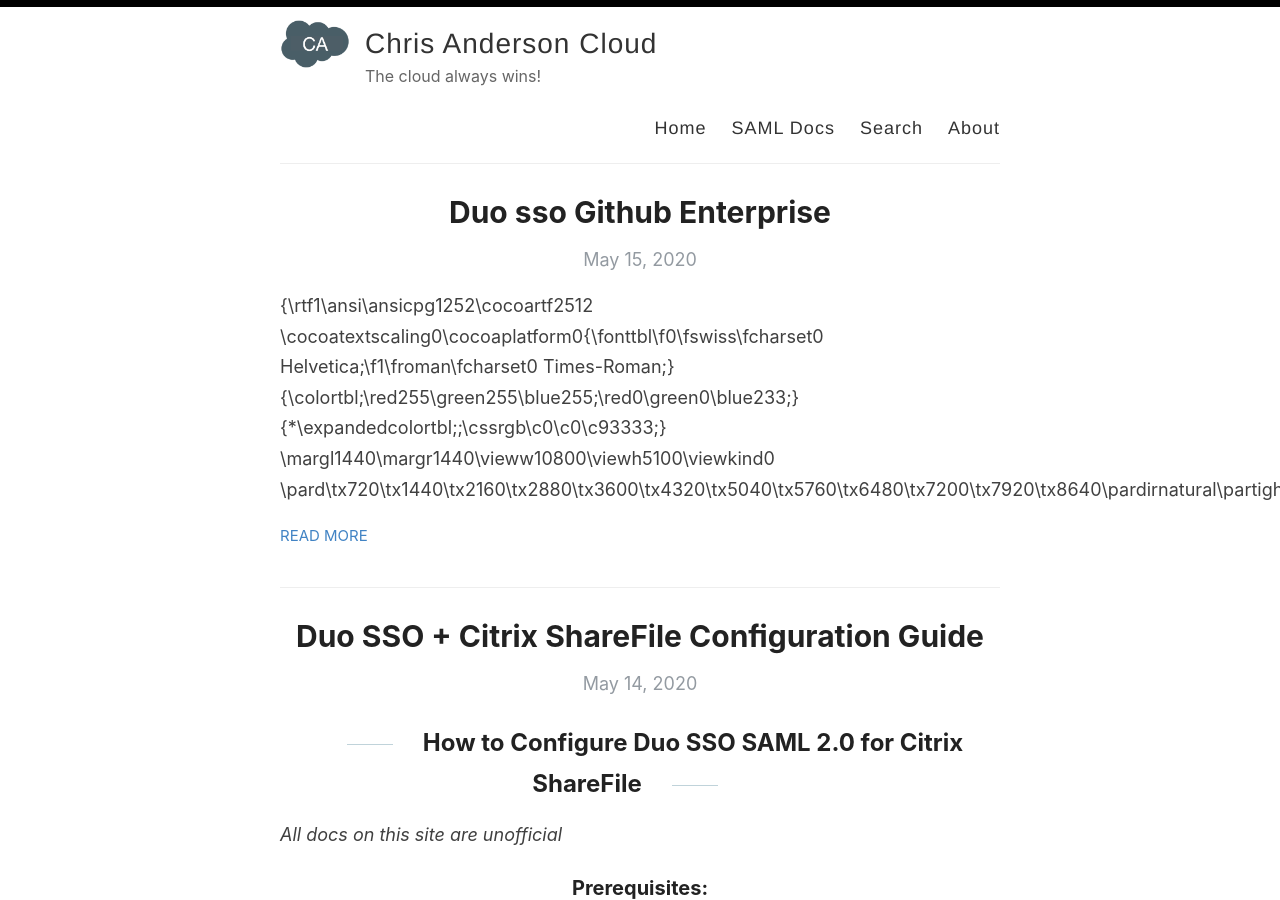
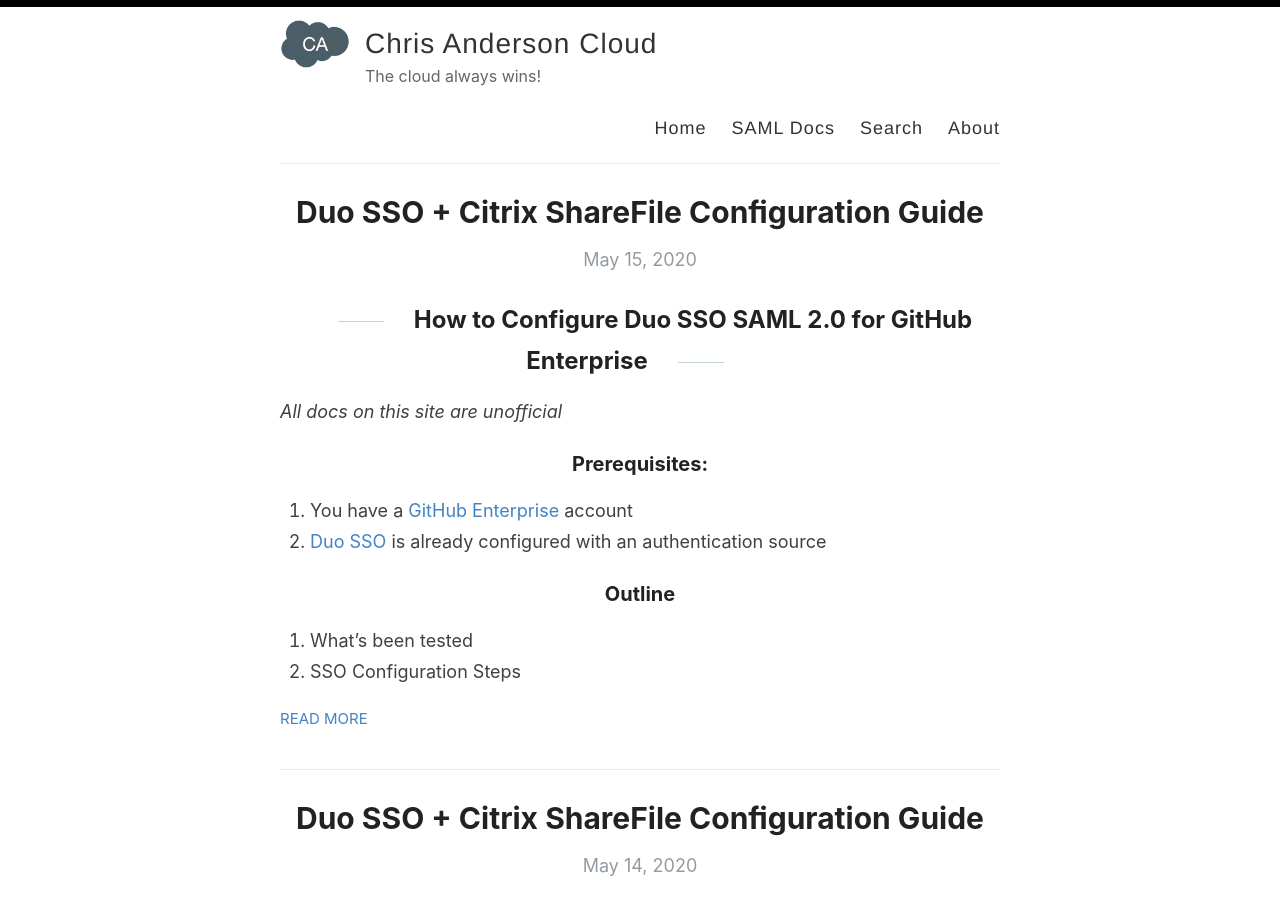
Before and after one commit to christophe81/christophe81.github.io, a Jekyll site: the page built from index.html, in a window 1280 px wide and 900 px high. Built offline with Jekyll 4.4.1, drawn with Linux system fonts in a browser that asks for light colours; the list of posts is cut into pages by our own code.

Commit message:
Update 2020-5-15-Duo SSO-GitHub-Enterprise.md

```diff
--- a/_posts/2020-5-15-Duo SSO-GitHub-Enterprise.md
+++ b/_posts/2020-5-15-Duo SSO-GitHub-Enterprise.md
@@ -1,84 +1,70 @@
-{\rtf1\ansi\ansicpg1252\cocoartf2512
-\cocoatextscaling0\cocoaplatform0{\fonttbl\f0\fswiss\fcharset0 Helvetica;\f1\froman\fcharset0 Times-Roman;}
-{\colortbl;\red255\green255\blue255;\red0\green0\blue233;}
-{\*\expandedcolortbl;;\cssrgb\c0\c0\c93333;}
-\margl1440\margr1440\vieww10800\viewh5100\viewkind0
-\pard\tx720\tx1440\tx2160\tx2880\tx3600\tx4320\tx5040\tx5760\tx6480\tx7200\tx7920\tx8640\pardirnatural\partightenfactor0
+---
+layout: post
+title: Duo SSO + Citrix ShareFile Configuration Guide
+categories: SAML SSO
+excerpt_separator: <!--more-->
+---
 
-\f0\fs24 \cf0 ---\
-layout: post\
-title: Duo SSO + GitHub Enterprise Configuration Guide\
-categories: SAML SSO\
-excerpt_separator: <!--more-->\
----\
-\
-## How to Configure Duo SSO SAML 2.0 for GitHub Enterprise\
-\
-*All docs on this site are unofficial* \
-\
-### Prerequisites:\
-1. You have a [GitHub Enterprise]({\field{\*\fldinst{HYPERLINK "https://github.com/enterprise"}}{\fldrslt
-\f1 \cf2 \expnd0\expndtw0\kerning0
-\ul \ulc2 \outl0\strokewidth0 \strokec2 https://github.com/enterprise}}) account\
-1. [Duo SSO](https://duo.com/docs/sso) is already configured with an authentication source\
-\
-### Outline\
-1. What's been tested\
-1. SSO Configuration Steps\
-\
-<!--more-->\
-\
-### What's been tested:\
-\
-I have tested the following and confirmed they work:\
-1. SP-initiated authentication\
-1. IdP-initiated authentication\
-1. Just In Time (JIT) provisioning\
-\
-\
-### SSO Configuration Steps\
-\
-For more information on configuring SAML for GitHub Enterprise, see [Enabling and testing SAML single sign-on for your organization]({\field{\*\fldinst{HYPERLINK "https://help.github.com/en/github/setting-up-and-managing-organizations-and-teams/enabling-and-testing-saml-single-sign-on-for-your-organization"}}{\fldrslt
-\f1 \cf2 \expnd0\expndtw0\kerning0
-\ul \ulc2 \outl0\strokewidth0 \strokec2 https://help.github.com/en/github/setting-up-and-managing-organizations-and-teams/enabling-and-testing-saml-single-sign-on-for-your-organization}})\
-\
-#### Create a GitHub Enterprise application in Duo\
-1. Login to your Duo Admin Panel\
-2. Navigate to **Protect an Application**\
-3. Search for **Generic Service Provider** and click **Protect** Note: be sure to select the one for Single Sign-On (hosted by Duo)\
-4. Make a point of where the **Entity ID** and **Single Sign-On URL** are located as you will need to copy them into GitHub in the next section.\
-5. Download the **Certificate** and save it to your desktop.\
-\
-Note: Leave your Duo Admin panel open on this newly created application as you need to copy items from it into your GitHub account.\
-\
-#### Configure SSO in GitHub Enterprise\
-1. Login to your GitHub account with someone who has access to modify SAML settings. \
-2. Navigate to **Settings - Security - SAML single sign-on*\
-3. Check the box next to **Enable SAML Authentication**\
-4. **Sign on URL** is the **Single Sign-On URL** of the newly created GitHub application in Duo:: Example [https://GUID.sso.duosecurity.com/saml2/sp/GUID/sso]\
-5. **Issuer** is the **Entity ID** of the newly created GitHub application in Duo:: Example [https://GUID.sso.duosecurity.com/saml2/sp/GUID/metadata]\
-4. **Public certificate** add the certificate that you downloaded from Duo in the section above. Note: you will need to open the certificate so you can copy and paste it in GitHub. Be sure to include -----BEGIN CERTIFICATE----- and -----END CERTIFICATE-----\
-\
-Do not click **Test SAML configuration** yet as you need to finish creating the GitHub application in your Duo admin panel. Keep this page open though as you will need to come back once you finish configuring the GitHub application in Duo.\
-\
-#### Configure the GitHub application in Duo\
-1. Navigate back to the application we created above in your Duo Admin panel. \
-2. Next to **Service Provider name** enter anything. I choose **GitHub**\
-3. Next to **Entity ID** enter [https://github.com/orgs/[YourGitHubOrgName]]\
-4. Next to **Assertion Consumer Service** enter [https://github.com/orgs/[YourGitHubOrgName]/saml/consume]\
-5. **NameID format** should stay as the default: urn.oasis:names:tc:SAML:1.1:nameid-format:emailAddress\
-6. Next to **NameID attribute** input the attribute that maps to your email address. If possible, I always recommend choosing Duo's preconfigured attributes, in this case This will allow you to change Duo SSO Authentication Source in the future, if needed. For example, from AD to a SAML IdP.\
-7. Next to **Signing options** leave both **Sign response** and **Sign assertion** checked.\
-8. Scroll down to the **Policy** section and choose the policy you wish to implement for this application.\
-9. Scroll down to the **Settings** section and next to **Name** add GitHub Enterprise. You may also want to configure other options under this section, depending on how you have Duo MFA configured for your users.\
-10. Scroll to the bottom and click **Save**\
-\
-#### Finish the GitHub configuration\
-1. Click **Test SAML Configuration** This will take you through the full SAML SSO flow. \
-2. One your test is successfully completed, click **Save**.\
-\
-Optionally you can click **Require SAML SSO authentication for all members of the *YourGitHubOrgName* organization.\
-\
-\
-You are now ready to use SAML SSO authentication into GitHub Enterprise! To test IdP initiated authentication, copy the **Single Sign-On URL** from the GitHub Enterprise application in your Duo Admin panel. If you want to test SP initiated authentication, use the following: [https://github.com/orgs/[YourGitHubOrgName]/sso]\
-}
+## How to Configure Duo SSO SAML 2.0 for GitHub Enterprise
+
+*All docs on this site are unofficial*
+
+### Prerequisites:
+1. You have a [GitHub Enterprise](https://github.com/enterprise) account
+1. [Duo SSO](https://duo.com/docs/sso) is already configured with an authentication source
+
+### Outline
+1. What's been tested
+1. SSO Configuration Steps
+
+<!--more-->
+
+### What's been tested:
+
+I have tested the following and confirmed they work:
+1. SP-initiated authentication
+1. IdP-initiated authentication
+1. Just In Time (JIT) provisioning
+
+### SSO Configuration Steps
+
+For more information on configuring SAML for GitHub Enterprise, see [Enabling and testing SAML single sign-on for your organization](https://help.github.com/en/github/setting-up-and-managing-organizations-and-teams/enabling-and-testing-saml-single-sign-on-for-your-organization)
+
+#### Create a GitHub Enterprise application in Duo
+1. Login to your Duo Admin Panel
+2. Navigate to **Protect an Application**
+3. Search for **Generic Service Provider** and click **Protect** Note: be sure to select the one for Single Sign-On (hosted by Duo)
+4. Make a point of where the **Entity ID** and **Single Sign-On URL** are located as you will need to copy them into GitHub in the next section.
+5. Download the **Certificate** and save it to your desktop.
+
+Note: Leave your Duo Admin panel open on this newly created application as you need to copy items from it into your GitHub account.
+
+#### Configure SSO in GitHub Enterprise
+1. Login to your GitHub account with someone who has access to modify SAML settings.
+2. Navigate to **Settings - Security - SAML single sign-on*
+3. Check the box next to **Enable SAML Authentication**
+4. **Sign on URL** is the **Single Sign-On URL** of the newly created GitHub application in Duo:: Example [https://GUID.sso.duosecurity.com/saml2/sp/GUID/sso]
+5. **Issuer** is the **Entity ID** of the newly created GitHub application in Duo:: Example [https://GUID.sso.duosecurity.com/saml2/sp/GUID/metadata]
+4. **Public certificate** add the certificate that you downloaded from Duo in the section above. Note: you will need to open the certificate so you can copy and paste it in GitHub. Be sure to include -----BEGIN CERTIFICATE----- and -----END CERTIFICATE-----
+
+Do not click **Test SAML configuration** yet as you need to finish creating the GitHub application in your Duo admin panel. Keep this page open though as you will need to come back once you finish configuring the GitHub application in Duo.
+
+#### Configure the GitHub application in Duo
+1. Navigate back to the application we created above in your Duo Admin panel.
+2. Next to **Service Provider name** enter anything. I choose **GitHub**
+3. Next to **Entity ID** enter [https://github.com/orgs/[YourGitHubOrgName]]
+4. Next to **Assertion Consumer Service** enter [https://github.com/orgs/[YourGitHubOrgName]/saml/consume]
+5. **NameID format** should stay as the default: urn.oasis:names:tc:SAML:1.1:nameid-format:emailAddress
+6. Next to **NameID attribute** input the attribute that maps to your email address. If possible, I always recommend choosing Duo's preconfigured attributes, in this case This will allow you to change Duo SSO Authentication Source in the future, if needed. For example, from AD to a SAML IdP.
+7. Next to **Signing options** leave both **Sign response** and **Sign assertion** checked.
+8. Scroll down to the **Policy** section and choose the policy you wish to implement for this application.
+9. Scroll down to the **Settings** section and next to **Name** add GitHub Enterprise. You may also want to configure other options under this section, depending on how you have Duo MFA configured for your users.
+10. Scroll to the bottom and click **Save**
+
+#### Finish the GitHub configuration
+1. Click **Test SAML Configuration** This will take you through the full SAML SSO flow.
+2. One your test is successfully completed, click **Save**.
+
+Optionally you can click **Require SAML SSO authentication for all members of the *YourGitHubOrgName* organization.
+
+You are now ready to use SAML SSO authentication into GitHub Enterprise! To test IdP initiated authentication, copy the **Single Sign-On URL** from the GitHub Enterprise application in your Duo Admin panel. If you want to test SP initiated authentication, use the following: [https://github.com/orgs/[YourGitHubOrgName]/sso]
```
